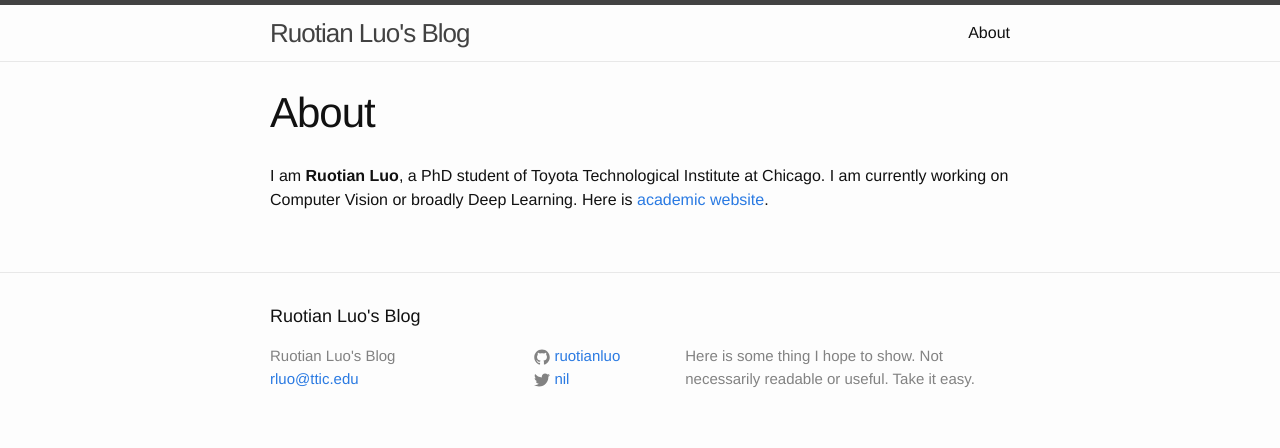
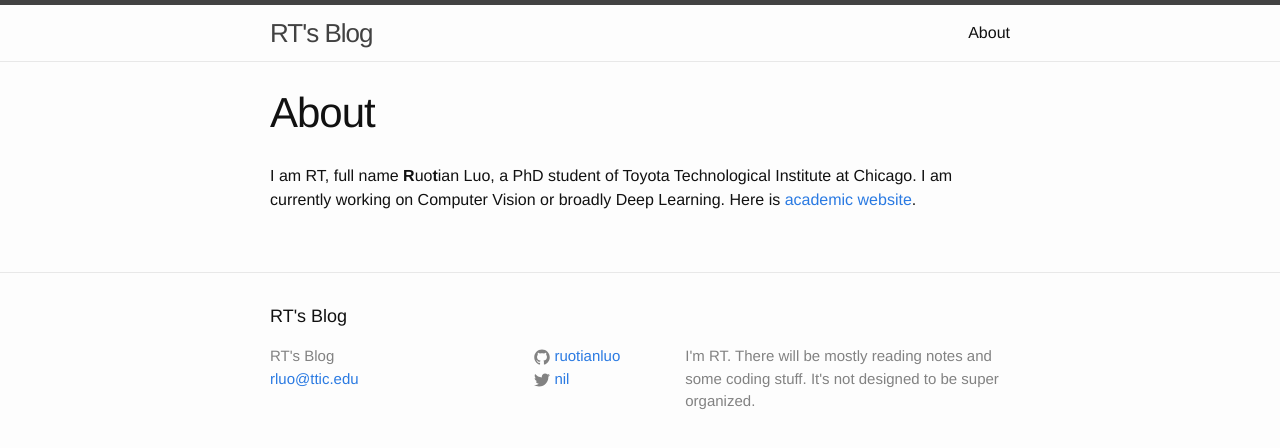
Before and after one commit to ruotianluo/ruotianluo.github.io, a Jekyll site: the page built from about.md, in a window 1280 px wide. Shown: the top 448 px of the page. Built offline with Jekyll 4.4.1, drawn with Linux system fonts in a browser that asks for light colours; comment, search, counter and statistics services are not loaded.

Commit message:
Change title to RT.

```diff
--- a/_config.yml
+++ b/_config.yml
@@ -6,10 +6,10 @@
 # 'jekyll serve'. If you change this file, please restart the server process.
 
 # Site settings
-title: Ruotian Luo's Blog
+title: RT's Blog
 email: rluo@ttic.edu
 description: > # this means to ignore newlines until "baseurl:"
-     Here is some thing I hope to show. Not necessarily readable or useful. Take it easy.
+     I'm RT. There will be mostly reading notes and some coding stuff. It's not designed to be super organized.
 baseurl: "" # the subpath of your site, e.g. /blog
 url: "http://yourdomain.com" # the base hostname & protocol for your site
 twitter_username: nil
--- a/about.md
+++ b/about.md
@@ -4,4 +4,4 @@ title: About
 permalink: /about/
 ---
 
-I am **Ruotian Luo**, a PhD student of Toyota Technological Institute at Chicago. I am currently working on Computer Vision or broadly Deep Learning. Here is [academic website](http://ttic.uchicago.edu/~rluo).
+I am RT, full name **R**uo**t**ian Luo, a PhD student of Toyota Technological Institute at Chicago. I am currently working on Computer Vision or broadly Deep Learning. Here is [academic website](http://ttic.uchicago.edu/~rluo).
```
